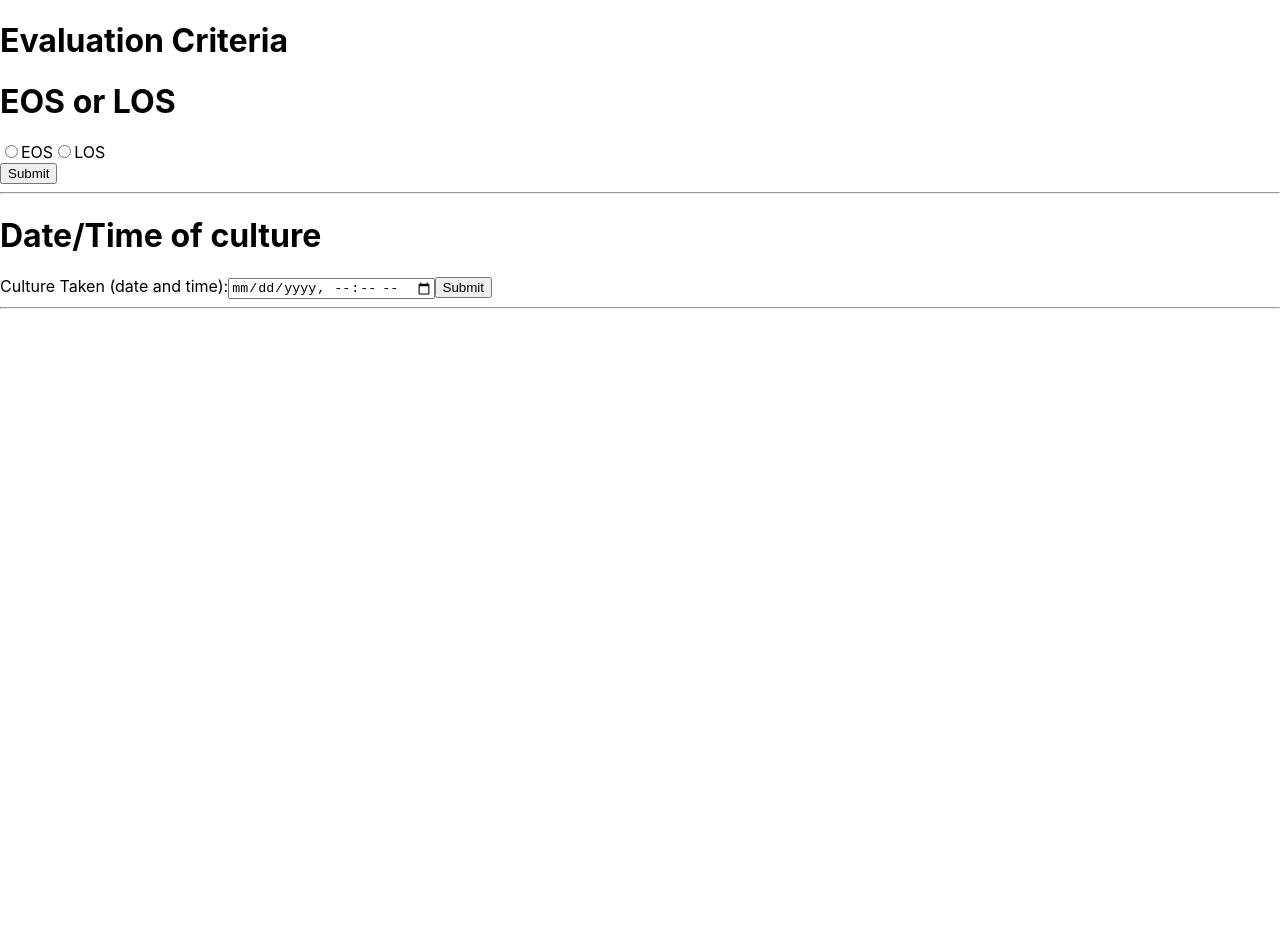
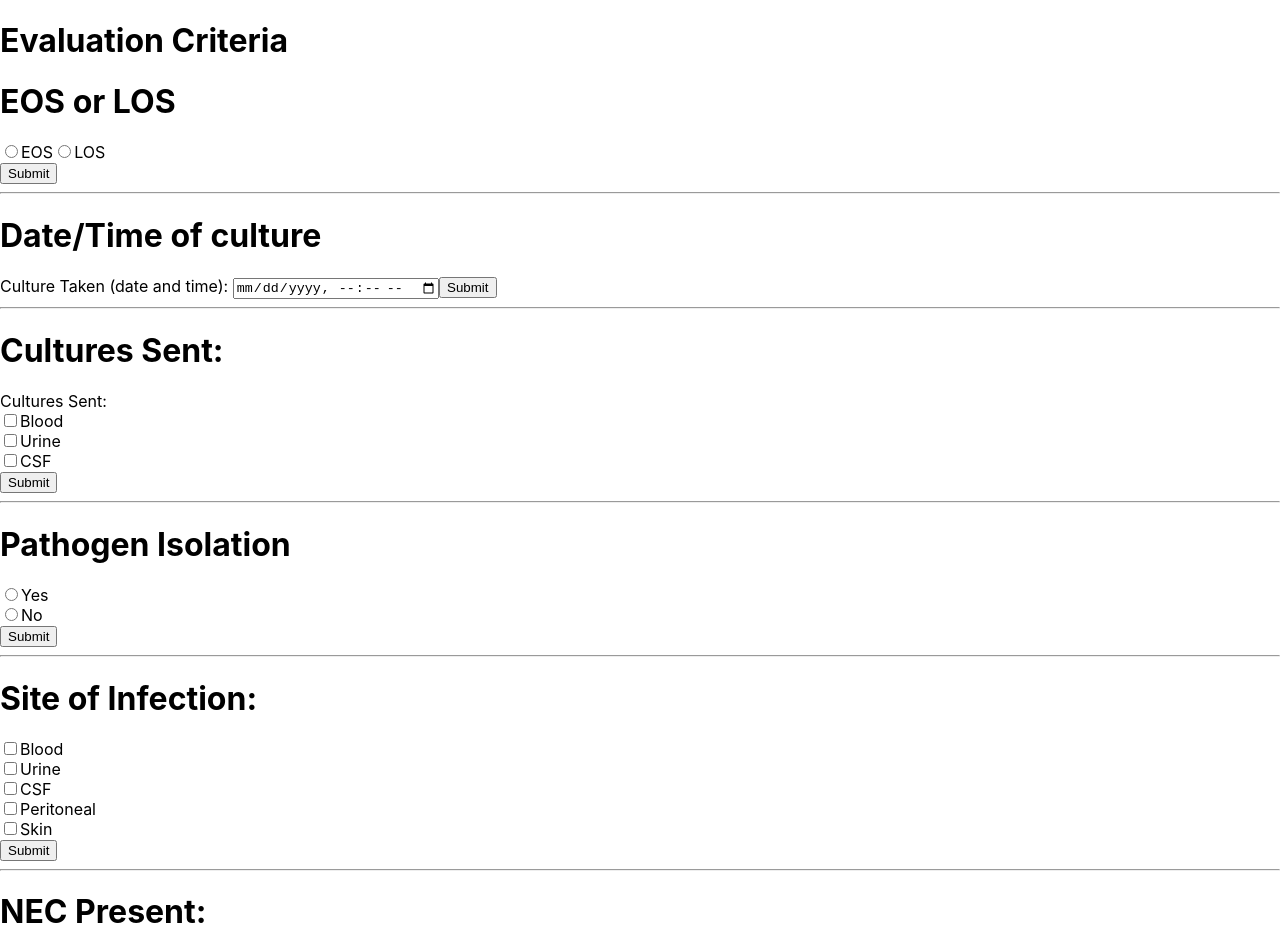
Before and after one commit to willbigger/willbigger.github.io, a React (Create React App) app in the folder first-react/: page / in a window 1280 px wide. Shown: the top 952 px of the page. Before the commit the page ends 800 px from the top, so only its background shows below. Built offline with nearby package versions, Linux system fonts and the light colour scheme.

Commit message:
Update App.js

```diff
--- a/first-react/src/App.js
+++ b/first-react/src/App.js
@@ -8,7 +8,7 @@ function App() {
       <h1>EOS or LOS</h1>
 
       <form>
-        <input type="radio" id="eos" name="feild_1" value="EOS"></input>
+        <input type="radio" id="eos" name="field_1" value="EOS"></input>
      	  <label for="eos">EOS</label>
         <input type="radio" id="los" name="field_1" value="LOS"></input>
  	      <label for="los">LOS</label><br></br>
@@ -19,12 +19,78 @@ function App() {
       <h1>Date/Time of culture</h1>
 
 	    <form>
-  	    <label for="culture_date">Culture Taken (date and time):</label>
+  	    <label for="culture_date">Culture Taken (date and time): </label>
   	    <input type="datetime-local" id="culturedate" name="culturedate"></input>
   	    <input type="submit" value="Submit"></input>
 	    </form>
 
    	  <hr></hr>
+
+       <h1>Cultures Sent:</h1>
+
+       <form>
+  	    <label for="cultures-sent">Cultures Sent:</label>
+        <br></br>
+        <input type="checkbox" id="cultures-sent:blood" name="cultures-sent:blood"></input>
+        <label for="blood">Blood</label>
+        <br></br>
+        <input type="checkbox" id="cultures-sent:urine" name="cultures-sent:urine"></input>
+        <label for="urine">Urine</label>
+        <br></br>
+        <input type="checkbox" id="cultures-sent:csf" name="cultures-sent:csf"></input>
+        <label for="csf">CSF</label>
+        <br></br>
+  	    <input type="submit" value="Submit"></input>
+	    </form>
+      <hr></hr>
+
+
+      <h1>Pathogen Isolation</h1>
+
+      <form>
+        <input type="radio" id="pathogen-yes" name="pathogen-yes" value="Yes"></input>
+        <label for="pathogen-yes">Yes</label>
+        <br></br>
+        <input type="radio" id="pathogen-no" name="pathogen-no" value="No"></input>
+        <label for="pathogen-no">No</label>
+        <br></br>
+  	    <input type="submit" value="Submit"></input>
+      </form>
+      <hr></hr>
+
+      <h1>Site of Infection:</h1>
+
+      <form>
+      <input type="checkbox" id="infection-site:blood" name="infection-site:blood"></input>
+        <label for="blood">Blood</label>
+        <br></br>
+      <input type="checkbox" id="infection-site:urine" name="infection-site:urine"></input>
+        <label for="urine">Urine</label>
+        <br></br>
+        <input type="checkbox" id="infection-site:csf" name="infection-site:csf"></input>
+        <label for="csf">CSF</label>
+        <br></br>
+        <input type="checkbox" id="infection-site:peritoneal" name="infection-site:peritoneal"></input>
+        <label for="peritoneal">Peritoneal</label>
+        <br></br>
+        <input type="checkbox" id="infection-site:skin" name="infection-site:skin"></input>
+        <label for="skin">Skin</label>
+        <br></br>
+  	    <input type="submit" value="Submit"></input>
+      </form>
+      <hr></hr>
+
+      <h1>NEC Present:</h1>
+      <form>
+      <input type="radio" id="nec-yes" name="nec-yes" value="Yes"></input>
+      <label for="nec-yes">Yes</label>
+
+      <input type="radio" id="nec-no" name="nec-no" value="No"></input>
+      <label for="nec-yes">No</label>
+      <br></br>
+  	    <input type="submit" value="Submit"></input>
+      </form>
+
     </div>
   );
 }
```
